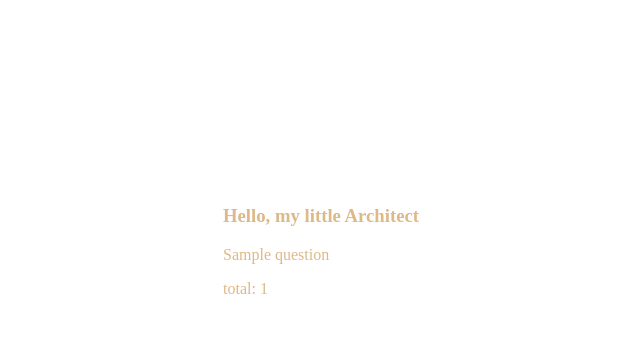
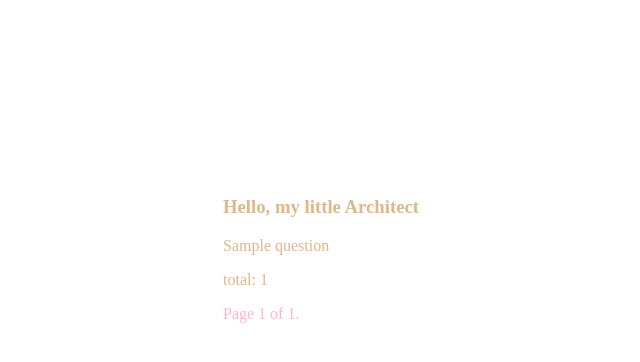
Before and after one commit to ProstoSawa/ask_sdemidenko, a Django app: template questions/templates/questions_list.html in a window 1280 px wide. Shown: the part 150-512 px from the top of the page, without its empty margins (319-959 px from the left). Run offline with Django 3.2, Linux system fonts and the light colour scheme; the template is opened without the code that fills it: most values are stand-ins (such as "Sample title", 1, 10 or a date in 2020); parts of the project's set-up code (start-up, migrations or seed data) failed here and were passed over.

Commit message:
Добавление пагинации для работы с заглушками.

```diff
--- a/ask_sdemidenko/settings.py
+++ b/ask_sdemidenko/settings.py
@@ -23,6 +23,7 @@ BASE_DIR = os.path.dirname(os.path.dirname(os.path.abspath(__file__)))
 SECRET_KEY = 'o)oat()*yeqtri2x3#8nvw4=(90u5mkbtb-i+9kwysz#d9mx4&'
 
 # SECURITY WARNING: don't run with debug turned on in production!
+TEMPLATE_DEBUG = True
 DEBUG = True
 
 ALLOWED_HOSTS = []
--- a/questions/templates/questions_list.html
+++ b/questions/templates/questions_list.html
@@ -6,4 +6,20 @@
     {% endfor %}
 
     <p> total: {{ questions|length }} </p>
+
+    <div class="pagination" style="color: lightpink">
+        <span class="step-links">
+            {% if questions.has_previous %}
+                <a href="?page={{ questions.previous_page_number }}">previous</a>
+            {% endif %}
+
+            <span class="current">
+                Page {{ questions.number }} of {{ questions.paginator.num_pages }}.
+            </span>
+
+            {% if questions.has_next %}
+                <a href="?page={{ questions.next_page_number }}">next</a>
+            {% endif %}
+        </span>
+    </div>
 {% endblock content %}
```
Also changed, not shown: questions/views.py (+15 -1 lines).
